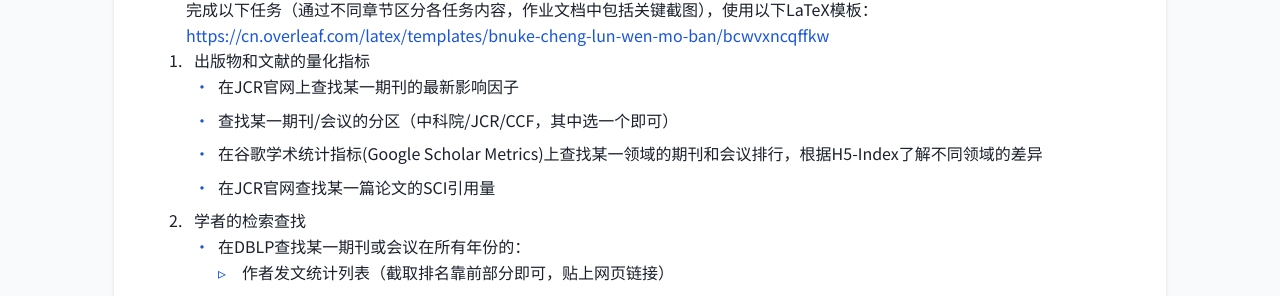
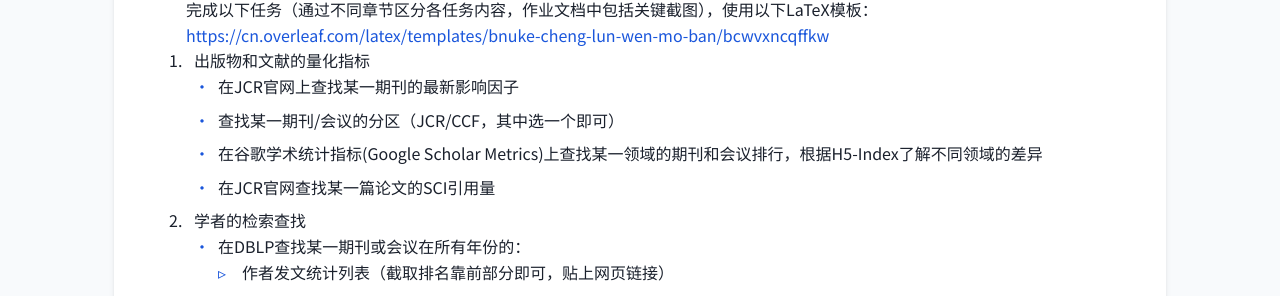
Before and after one commit to zhwinfo/zhwinfo.github.io, a Jekyll site: the page aw/index.html, which Jekyll copies as it is, in a window 1280 px wide and 900 px high, scrolled down 1464 px. Shown: the part 152-448 px from the top of the window. Built offline with Jekyll 4.4.1, drawn with Linux system fonts in a browser that asks for light colours.

Commit message:
fast update

```diff
--- a/aw/index.html
+++ b/aw/index.html
@@ -496,7 +496,7 @@
                             <li>出版物和文献的量化指标
                                 <ul>
                                     <li>在JCR官网上查找某一期刊的最新影响因子</li>
-                                    <li>查找某一期刊/会议的分区（中科院/JCR/CCF，其中选一个即可）</li>
+                                    <li>查找某一期刊/会议的分区（JCR/CCF，其中选一个即可）</li>
                                     <li>在谷歌学术统计指标(Google Scholar Metrics)上查找某一领域的期刊和会议排行，根据H5-Index了解不同领域的差异</li>
                                     <li>在JCR官网查找某一篇论文的SCI引用量</li>
                                 </ul>
```
